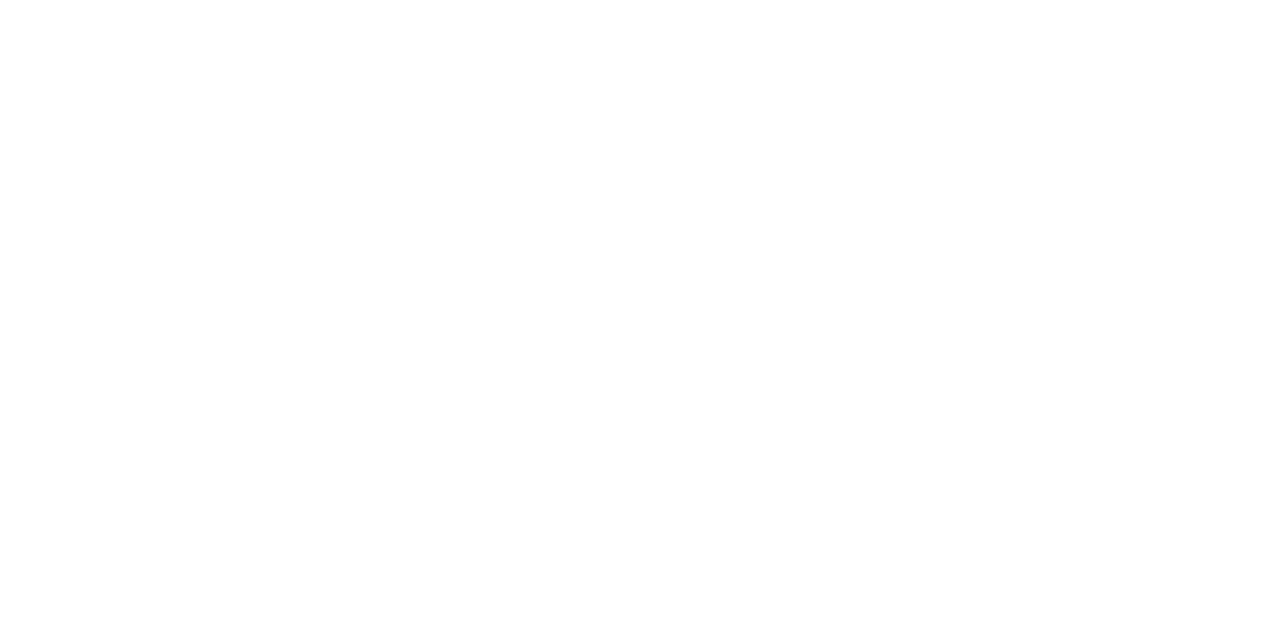
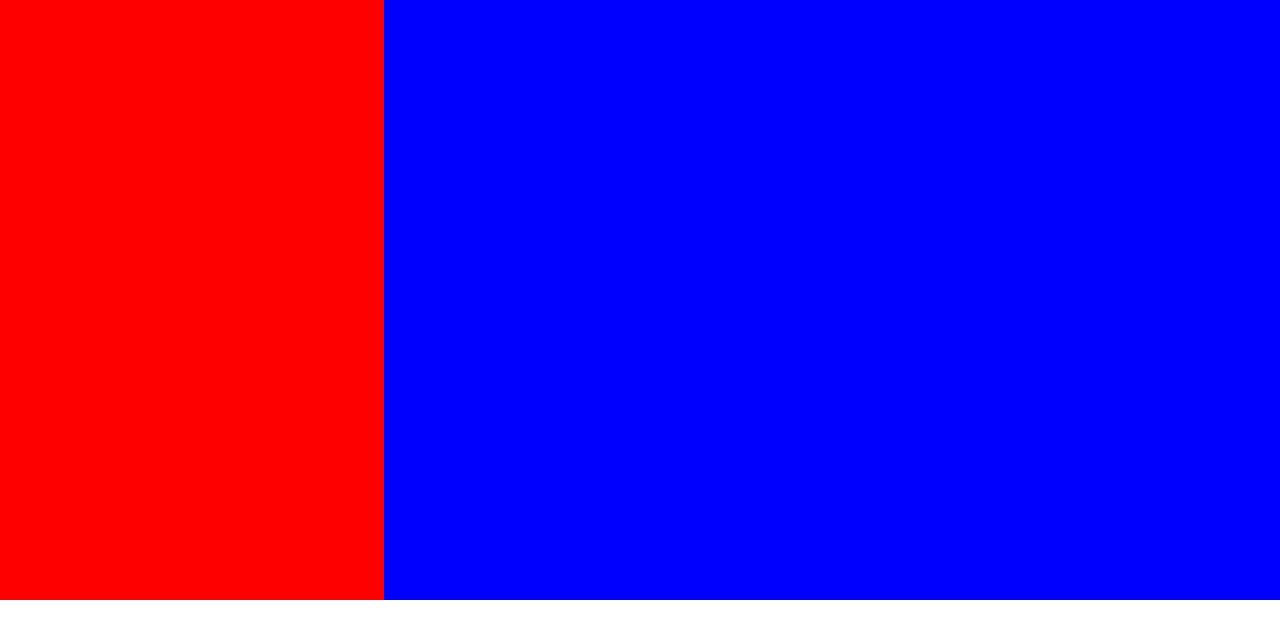
Before and after one commit to cuijinyu/IFE2018, a plain HTML site: page basic/day7_to_day8/两列布局/flex/flex.html in a window 1280 px wide. Drawn offline with Linux system fonts and the light colour scheme.

Commit message:
flex和grid

```diff
--- a/basic/day7_to_day8/两列布局/flex/flex.html
+++ b/basic/day7_to_day8/两列布局/flex/flex.html
@@ -4,14 +4,25 @@
     <meta charset="UTF-8">
     <title>Title</title>
     <style>
+        *{
+            margin:0;
+            padding:0;
+        }
         .wrap{
-
+            display:flex;
+            height:600px;
         }
         .left{
-
+            flex:0 0 auto;
+            width:30%;
+            height: 600px;
+            background: red;
         }
         .right{
-
+            flex:1 1 auto;
+            width:70%;
+            height: 600px;
+            background: blue;
         }
     </style>
 </head>
```
Also changed, not shown: basic/day7_to_day8/两列布局/grid/grid.html (+13 -3 lines).
